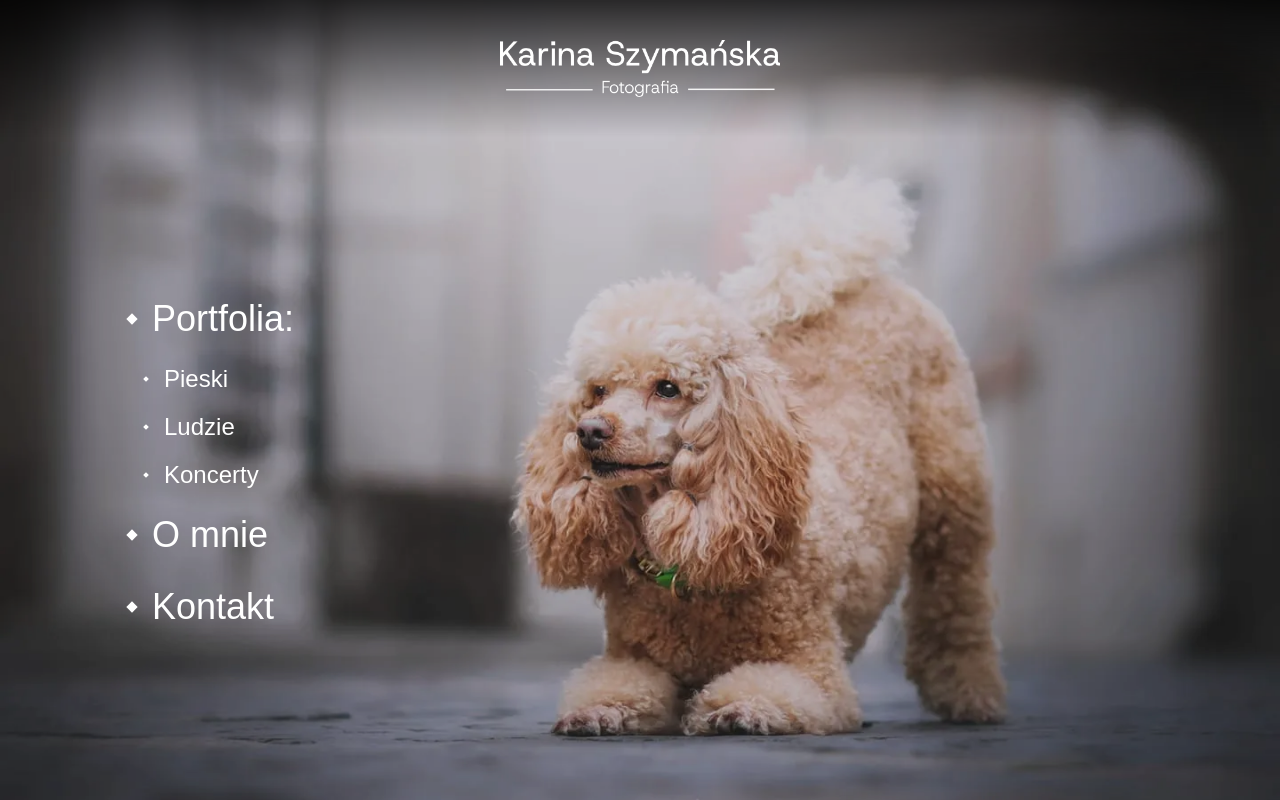
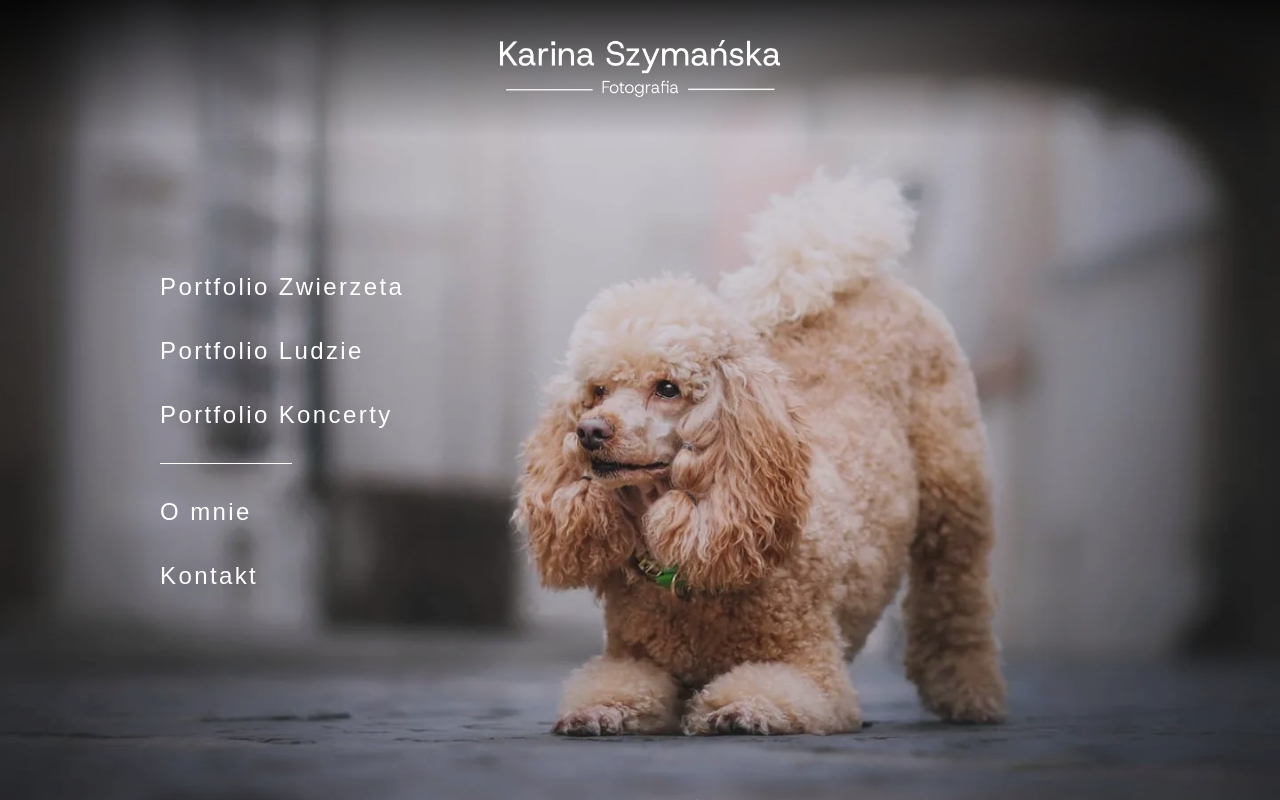
Before and after one commit to Swierszczykowaty/Portfolio_Szymanska, a Next.js app: page / in a window 1280 px wide. Built offline with nearby package versions, Linux system fonts and the light colour scheme; a web font is replaced by a local one.

Commit message:
[ADD] - hero design

```diff
--- a/src/app/page.tsx
+++ b/src/app/page.tsx
@@ -22,59 +22,52 @@ const Hero = () => {
               height={40}
             />
           </div>
-        </Link>        </div>
-        <div className="font-thin absolute z-50 top-1/3 left-0 sm:left-14 md:left-24 lg:left-50 2xl:left-60 text-white p-4 b-red-600/20 ">
-          <div className='flex p-4 items-center gap-4 cursor-default'>
-            <div className='h-2 w-2 bg-white rotate-45'></div>
-            <h1 className='block text-xl sm:text-4xl'>Portfolia:</h1>
+        </Link>
         </div>
-          <div className='flex flex-col ml-6'>
+        <div className="absolute w-full h-full flex items-end">
+          <div className='tracking-widest z-50 text-xl sm:text-2xl mb-44  text-white p-4 mx-6 sm:mx-10 md:mx-16 lg:mx-24 xl:mx-32 2xl:mx-72'>
             <Link
-              href="/portfolio_dogs"
-              className={`block cursor-pointer p-2 sm:text-2xl`}
+              href="/contact"
+              className={`block cursor-pointer p-4 `}
             >
               <div className='flex  items-center gap-4'>
-                <div className='h-1 w-1 bg-white rotate-45'></div>
-                <h1>Pieski</h1>
+                <h1>Portfolio Zwierzeta</h1>
               </div>
             </Link>
             <Link
-              href="/portfolio_people"
-              className={`block cursor-pointer p-2 sm:text-2xl`}
+              href="/contact"
+              className={`block cursor-pointer p-4 `}
             >
               <div className='flex  items-center gap-4'>
-                <div className='h-1 w-1 bg-white rotate-45'></div>
-                <h1>Ludzie</h1>
+                <h1>Portfolio Ludzie</h1>
               </div>
             </Link>
             <Link
-              href="/portfolio_concerts"
-              className={`block cursor-pointer p-2 sm:text-2xl`}
+              href="/contact"
+              className={`block cursor-pointer p-4 `}
             >
               <div className='flex  items-center gap-4'>
-                <div className='h-1 w-1 bg-white rotate-45'></div>
-                <h1>Koncerty</h1>
+                <h1>Portfolio Koncerty</h1>
               </div>
             </Link>
-          </div>
+            <div className='h-[1px] w-auto mr-32 bg-white m-4'></div>
             <Link
               href="/about"
-            className={`block cursor-pointer p-4 text-xl sm:text-4xl`}
+              className={`block cursor-pointer p-4 `}
             >
               <div className='flex  items-center gap-4'>
-              <div className='h-2 w-2 bg-white rotate-45'></div>
                 <h1>O mnie</h1>
               </div>
             </Link>
             <Link
               href="/contact"
-            className={`block cursor-pointer p-4 text-xl sm:text-4xl`}
+              className={`block cursor-pointer p-4 `}
             >
               <div className='flex  items-center gap-4'>
-              <div className='h-2 w-2 bg-white rotate-45'></div>
                 <h1>Kontakt</h1>
               </div>
             </Link>
+          </div>
         </div>
         <Swiper
           speed={2000}
```
Lines whose indentation alone changed are shown as unchanged.
